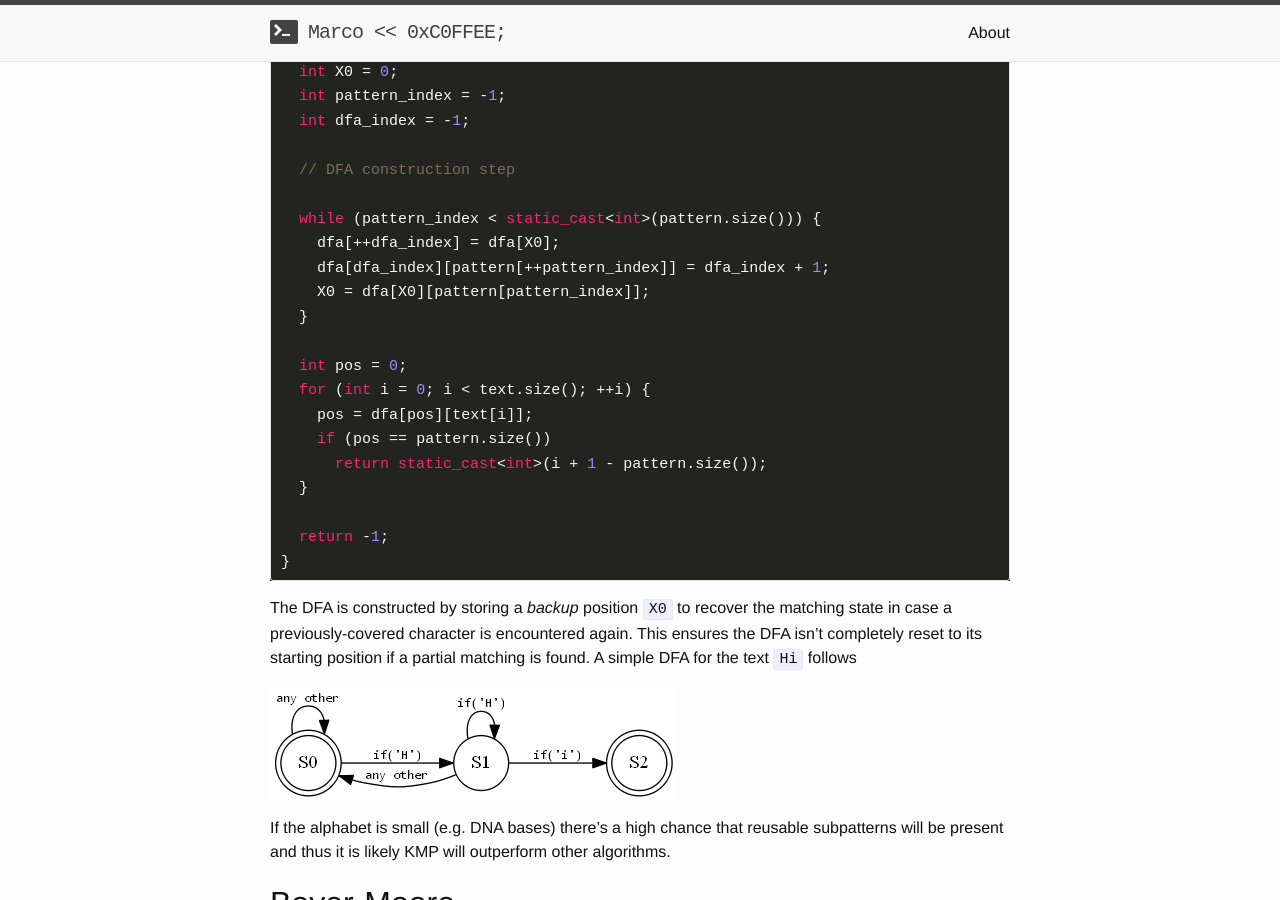
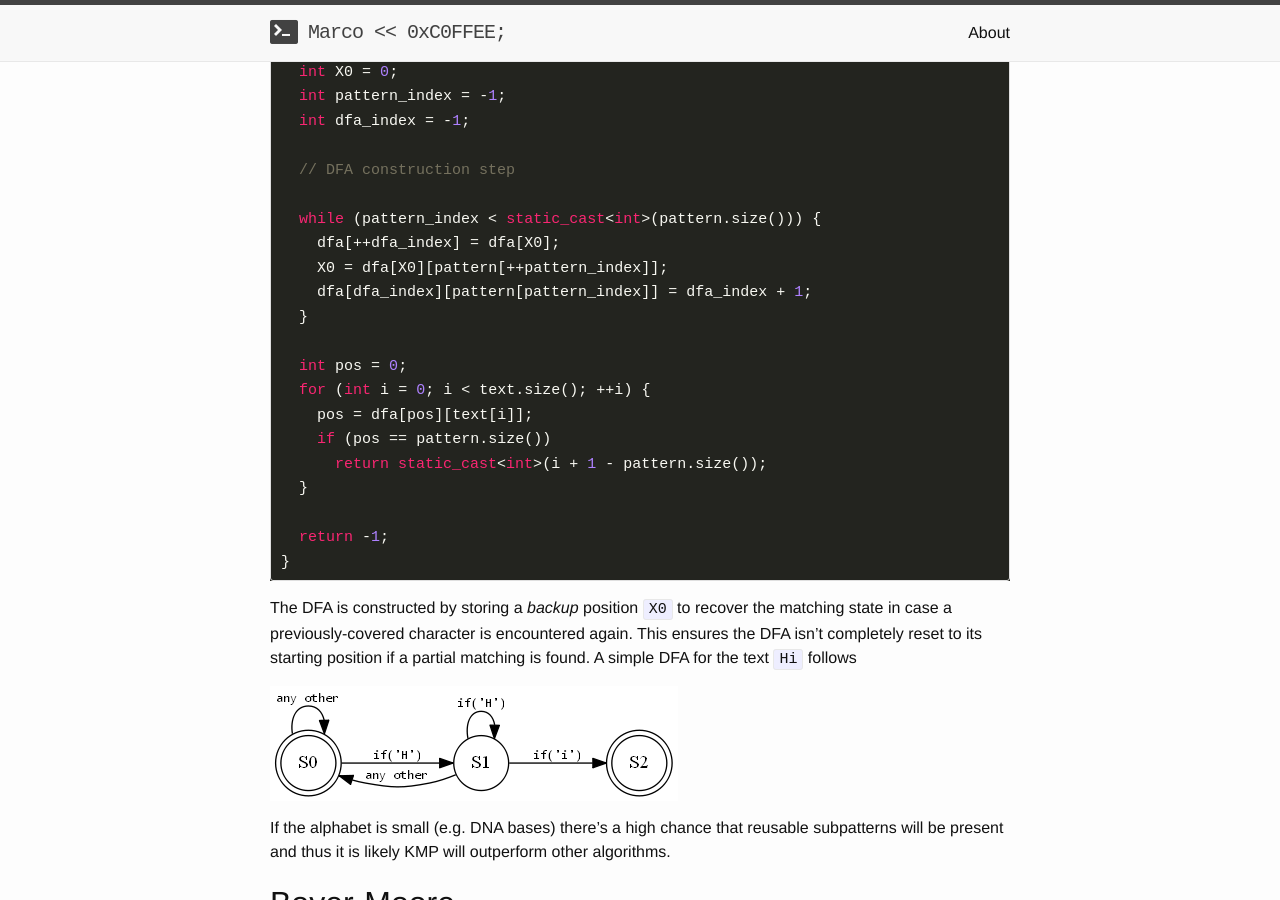
Before and after one commit to marcodiiga/marcodiiga.github.io, a Jekyll site: the page built from _posts/2015-08-30-pattern-matching.markdown, in a window 1280 px wide and 900 px high, scrolled down 724 px. Built offline with Jekyll 4.4.1, drawn with Linux system fonts in a browser that asks for light colours; formulas are drawn with MathJax 3.

Commit message:
Fix backup mismatch

```diff
--- a/_posts/2015-08-30-pattern-matching.markdown
+++ b/_posts/2015-08-30-pattern-matching.markdown
@@ -32,8 +32,8 @@ int kmp(const string& text, const string& pattern) {
   // DFA construction step
   while (pattern_index < static_cast<int>(pattern.size())) {
     dfa[++dfa_index] = dfa[X0];
-    dfa[dfa_index][pattern[++pattern_index]] = dfa_index + 1;
-    X0 = dfa[X0][pattern[pattern_index]];
+    X0 = dfa[X0][pattern[++pattern_index]];
+    dfa[dfa_index][pattern[pattern_index]] = dfa_index + 1;
   }
 
   int pos = 0;
```
